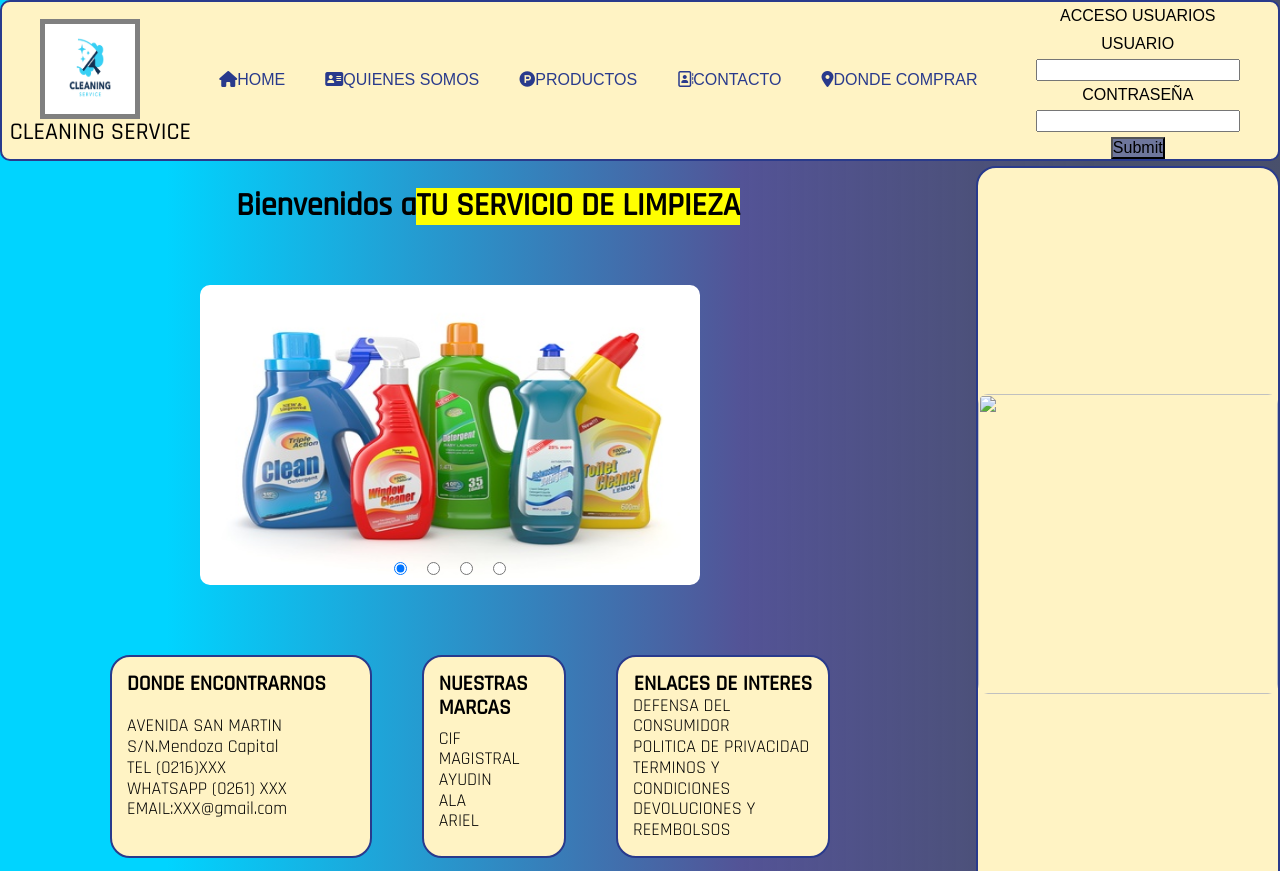
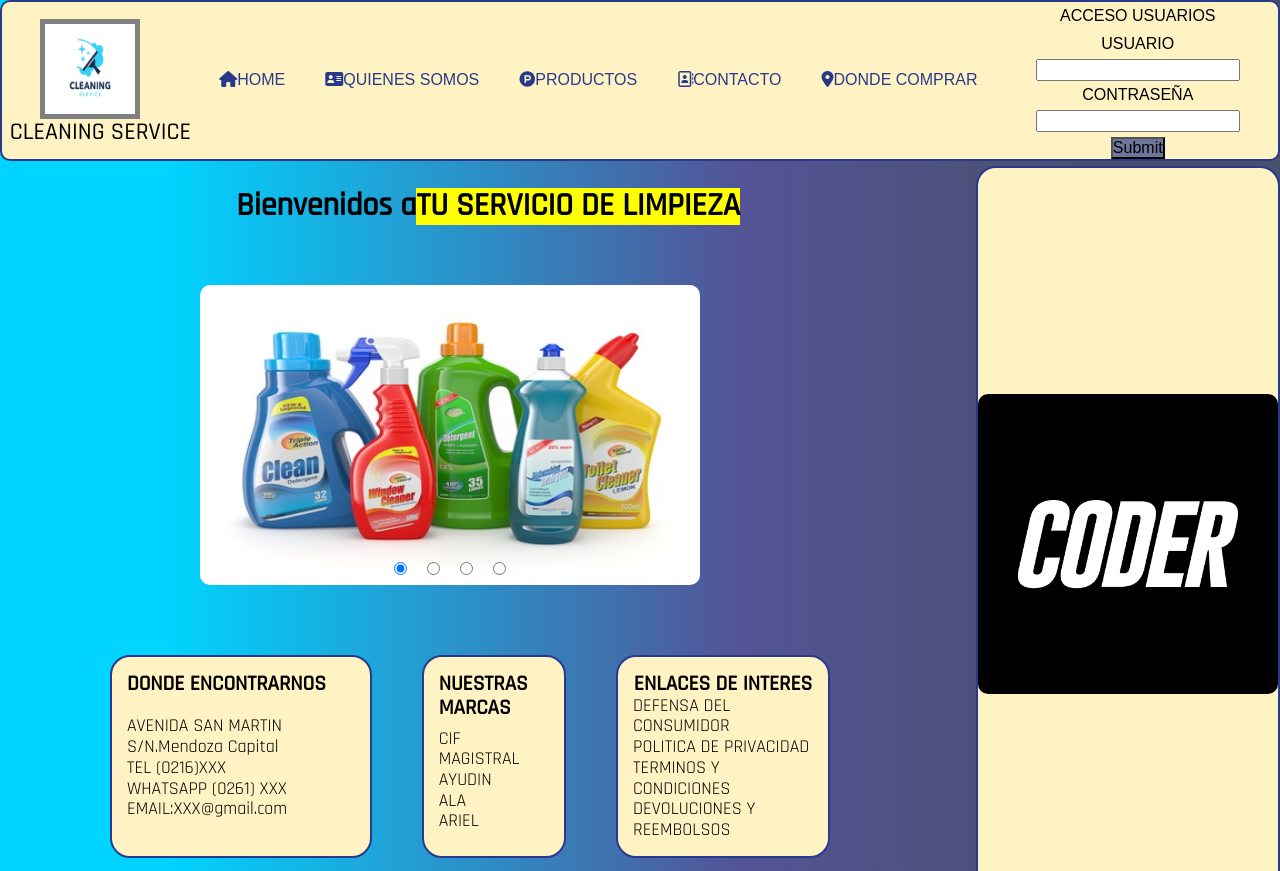
Before and after one commit to jpablogattolin/mayoristadelimpieza, a plain HTML site: page index.html in a window 1280 px wide. Shown: the top 871 px of the page. Drawn offline with Linux system fonts and the light colour scheme.

Commit message:
ultimo arreglo

```diff
--- a/index.html
+++ b/index.html
@@ -114,7 +114,7 @@
         </main>
 
         <aside class="aside">
-            <img class="aside__img" src="./IMG/coderhouse-logo.png alt=" logo publicidad">
+            <img class="aside__img" src="./IMG/coderhouse-logo.png" alt=" logo publicidad">
 
         </aside>
         <footer class="footer">
```
